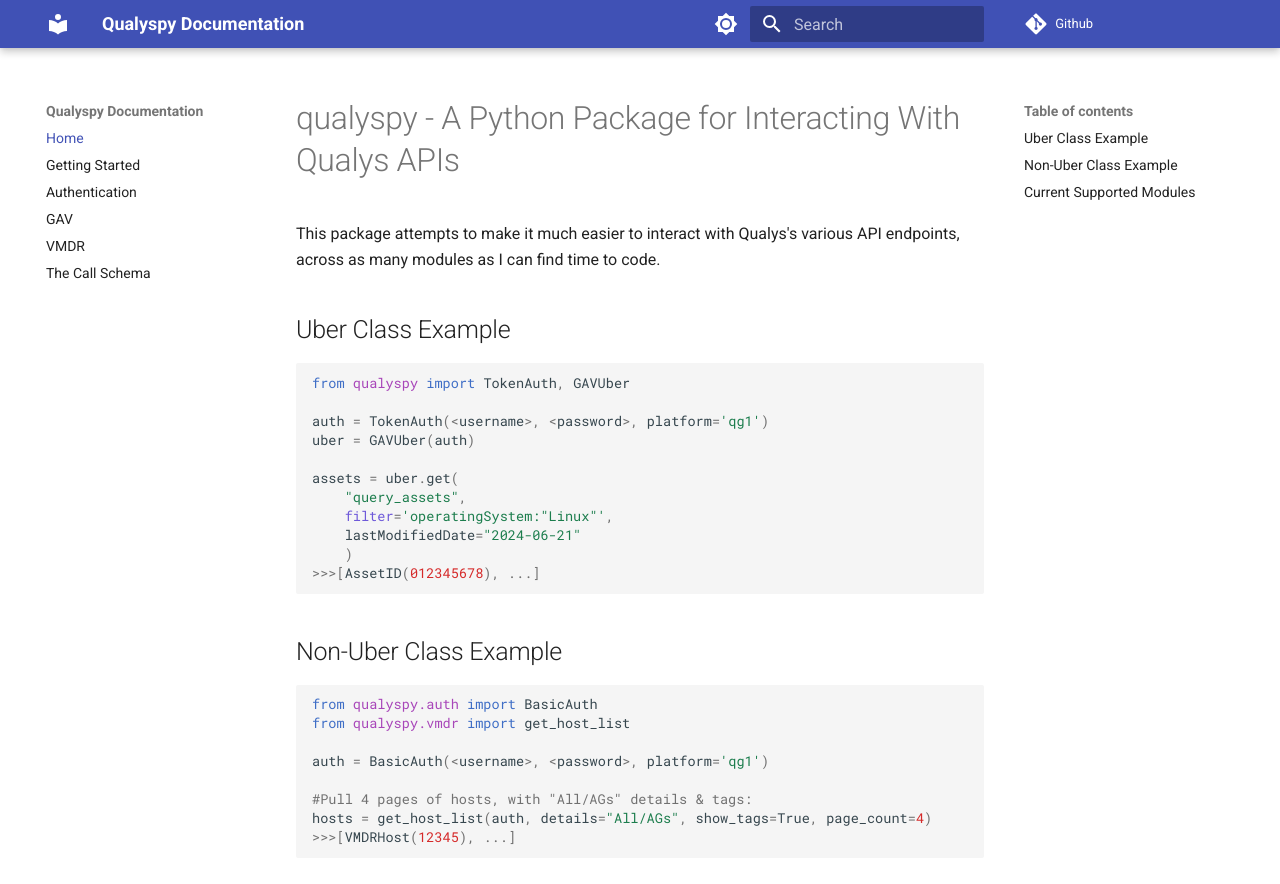
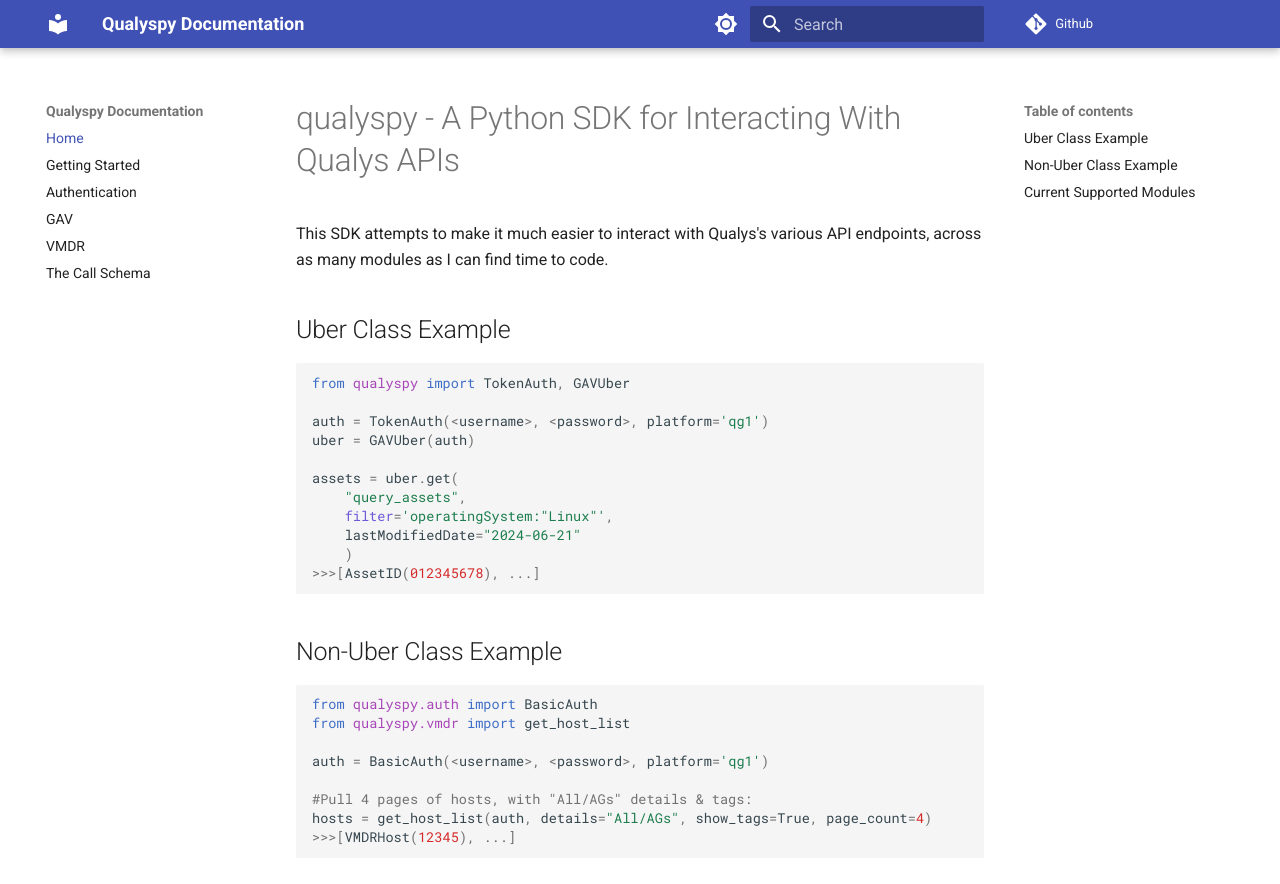
Before and after one commit to 0x41424142/qualysdk, an MkDocs documentation site: the page built from docs/index.md, in a window 1280 px wide and 900 px high. Shown: the top 884 px of the window. Built offline with MkDocs 1.6.1 and Material for MkDocs 9.7.7, drawn with Linux system fonts in a browser that asks for light colours; comment, search, counter and statistics services are not loaded.

Commit message:
Update index.md

````diff
--- a/docs/index.md
+++ b/docs/index.md
@@ -1,6 +1,6 @@
-# qualyspy - A Python Package for Interacting With Qualys APIs
+# qualyspy - A Python SDK for Interacting With Qualys APIs
 
-This package attempts to make it much easier to interact with Qualys's various API endpoints, across as many modules as I can find time to code.
+This SDK attempts to make it much easier to interact with Qualys's various API endpoints, across as many modules as I can find time to code.
 
 ## Uber Class Example
 ```py
````
